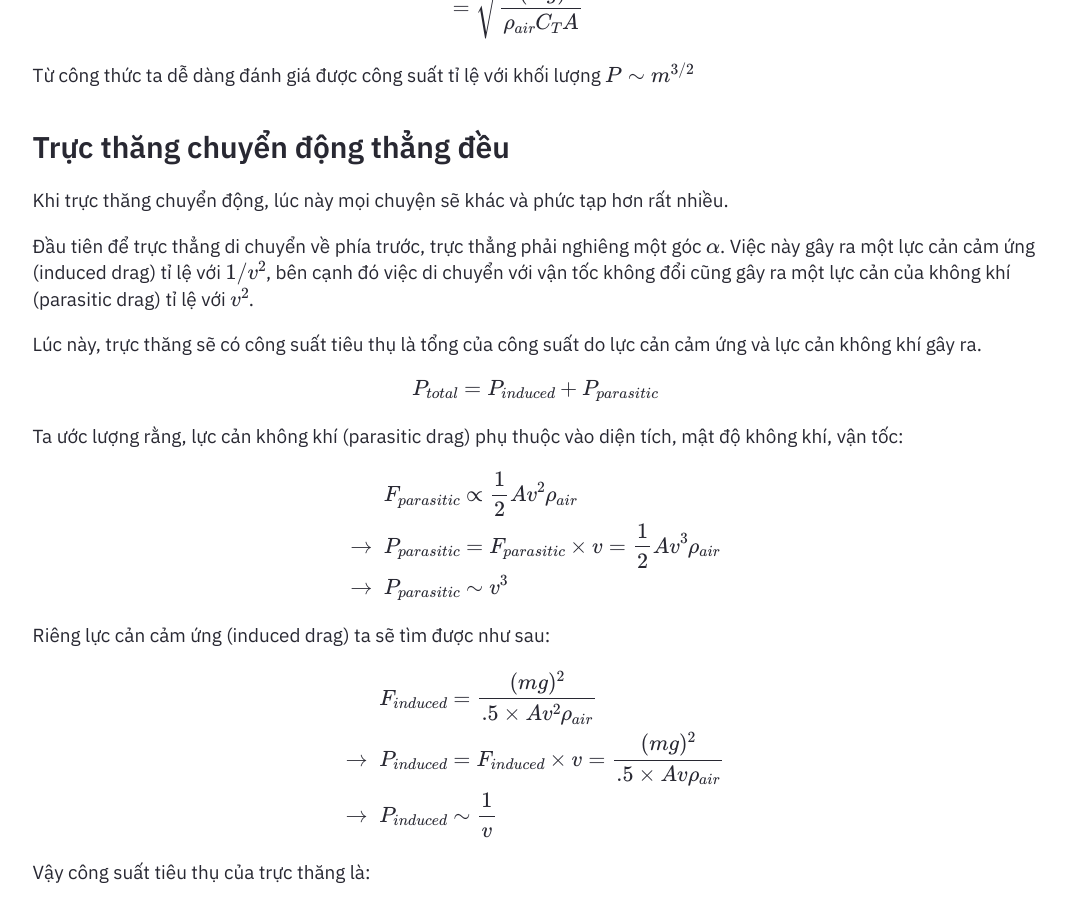
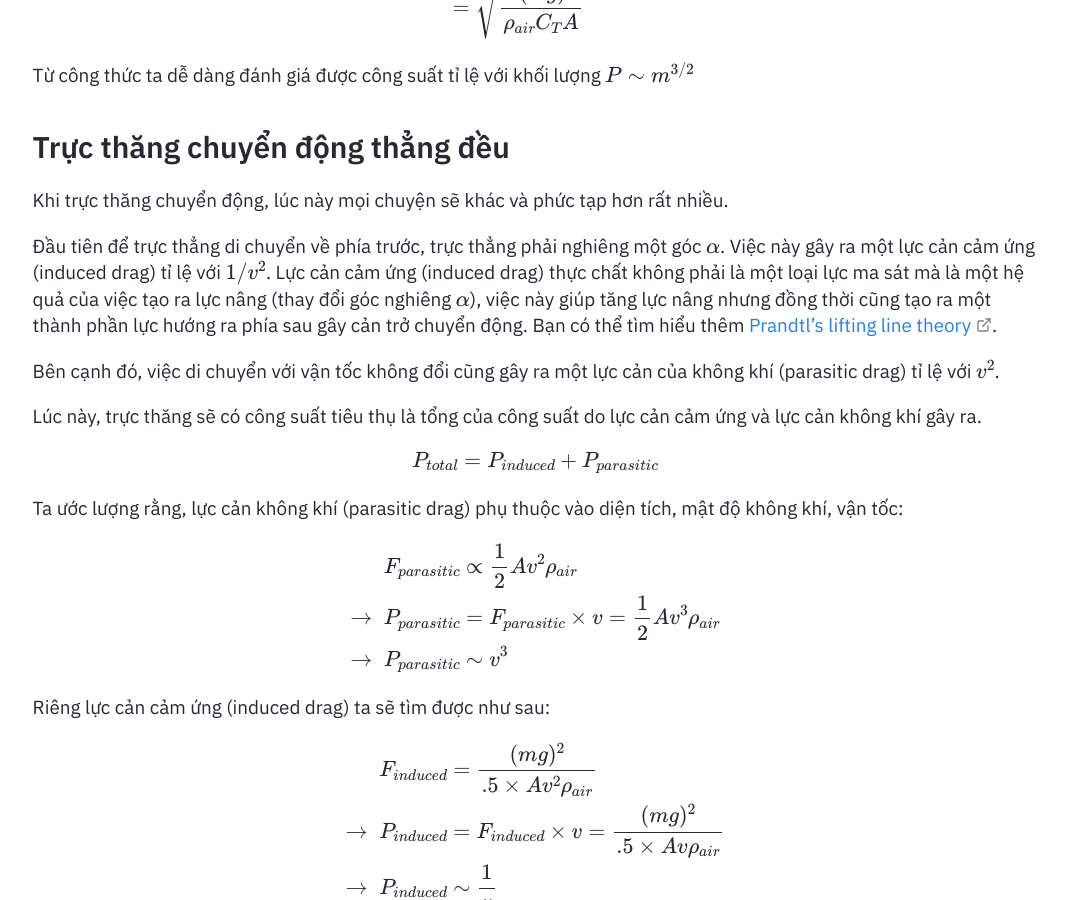
Before and after one commit to SilverTD/SilverTD.github.io, a Jekyll site: the page built from _posts/2024-1-23-Cong-Suat-Tieu-Thu-Cua-Truc-Thang.md, in a window 1280 px wide and 900 px high, scrolled down 3660 px. Shown: the whole window, without its empty margins (105-1171 px from the left). Built offline with Jekyll 4.4.1, drawn with Linux system fonts in a browser that asks for light colours; formulas are drawn with MathJax 3.

Commit message:
Update 2024-1-23-Cong-Suat-Tieu-Thu-Cua-Truc-Thang.md

```diff
--- a/_posts/2024-1-23-Cong-Suat-Tieu-Thu-Cua-Truc-Thang.md
+++ b/_posts/2024-1-23-Cong-Suat-Tieu-Thu-Cua-Truc-Thang.md
@@ -107,7 +107,9 @@ Từ công thức ta dễ dàng đánh giá được công suất tỉ lệ vớ
 
 Khi trực thăng chuyển động, lúc này mọi chuyện sẽ khác và phức tạp hơn rất nhiều.
 
-Đầu tiên để trực thẳng di chuyển về phía trước, trực thẳng phải nghiêng một góc $\alpha$. Việc này gây ra một lực cản cảm ứng (induced drag) tỉ lệ với $1/v^2$, bên cạnh đó việc di chuyển với vận tốc không đổi cũng gây ra một lực cản của không khí (parasitic drag) tỉ lệ với $v^2$.
+Đầu tiên để trực thẳng di chuyển về phía trước, trực thẳng phải nghiêng một góc $\alpha$. Việc này gây ra một lực cản cảm ứng (induced drag) tỉ lệ với $1/v^2$. Lực cản cảm ứng (induced drag) thực chất không phải là một loại lực ma sát mà là một hệ quả của việc tạo ra lực nâng (thay đổi góc nghiêng $\alpha$), việc này giúp tăng lực nâng nhưng đồng thời cũng tạo ra một thành phần lực hướng ra phía sau gây cản trở chuyển động. Bạn có thể tìm hiểu thêm [Prandtl’s lifting line theory](https://en.wikipedia.org/wiki/Lifting-line_theory "Prandtl’s lifting line theory").
+
+Bên cạnh đó, việc di chuyển với vận tốc không đổi cũng gây ra một lực cản của không khí (parasitic drag) tỉ lệ với $v^2$.
 
 Lúc này, trực thăng sẽ có công suất tiêu thụ là tổng của công suất do lực cản cảm ứng và lực cản không khí gây ra.
 
```
